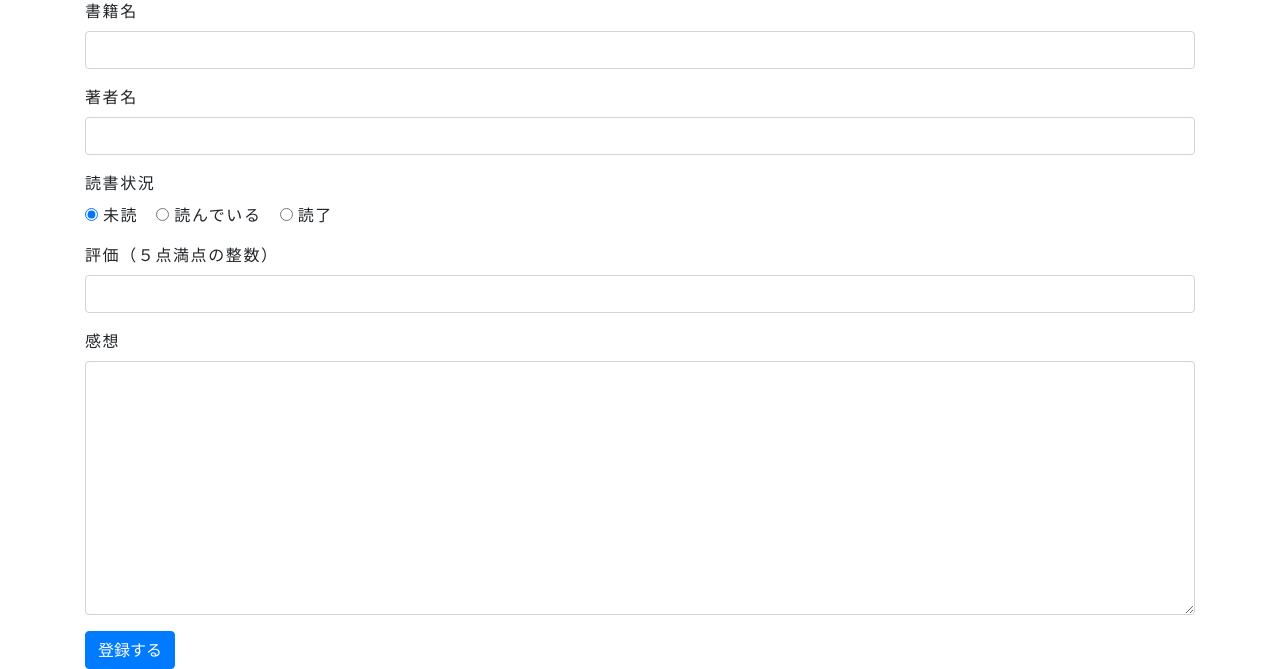
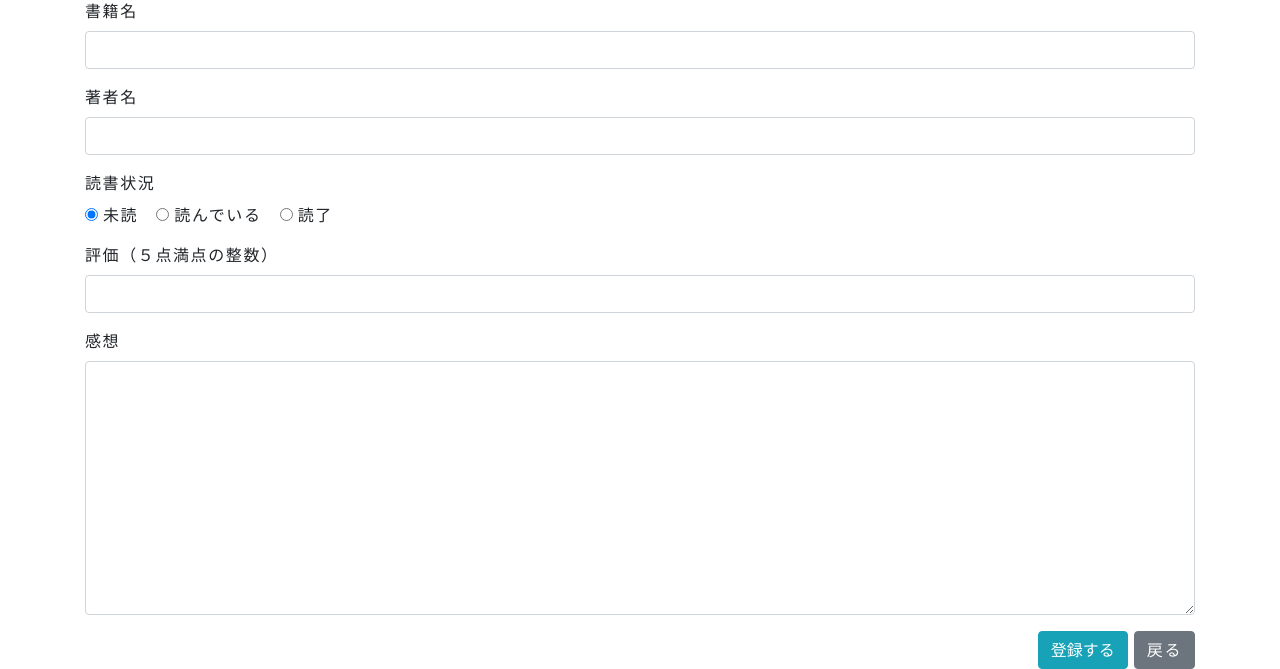
Before and after one commit to canadu/dokugaku_study, a PHP site: page /new.php in a window 1280 px wide. Shown: the part 185-854 px from the top of the page. Run offline with PHP 8.4, Linux system fonts and the light colour scheme.

Commit message:
戻るボタンの追加

```diff
--- a/part2/src/views/new.php
+++ b/part2/src/views/new.php
@@ -49,5 +49,9 @@
         <textarea name="thoughts" id="thoughts" class="form-control" rows="10" value="<?php echo $book['thoughts']; ?>"></textarea>
     </div>
 
-    <button type="submit" class="btn btn-primary">登録する</button>
+    <div class="text-right">
+        <button type="submit" class="btn btn-info">登録する</button>
+        <a href="index.php" class="btn btn-secondary">戻る</a>
+    </div>
+
 </form>
--- a/part2/src/views/search.php
+++ b/part2/src/views/search.php
@@ -46,7 +46,7 @@
         <!-- <textarea name="thoughts" id="thoughts" class="form-control" rows="10" value=""></textarea> -->
     </div>
     <div class="text-right">
-        <button type="submit" class="btn btn-primary">検索する</button>
+        <button type="submit" class="btn btn-success">検索する</button>
         <a href="index.php" class="btn btn-secondary">戻る</a>
     </div>
 
```
